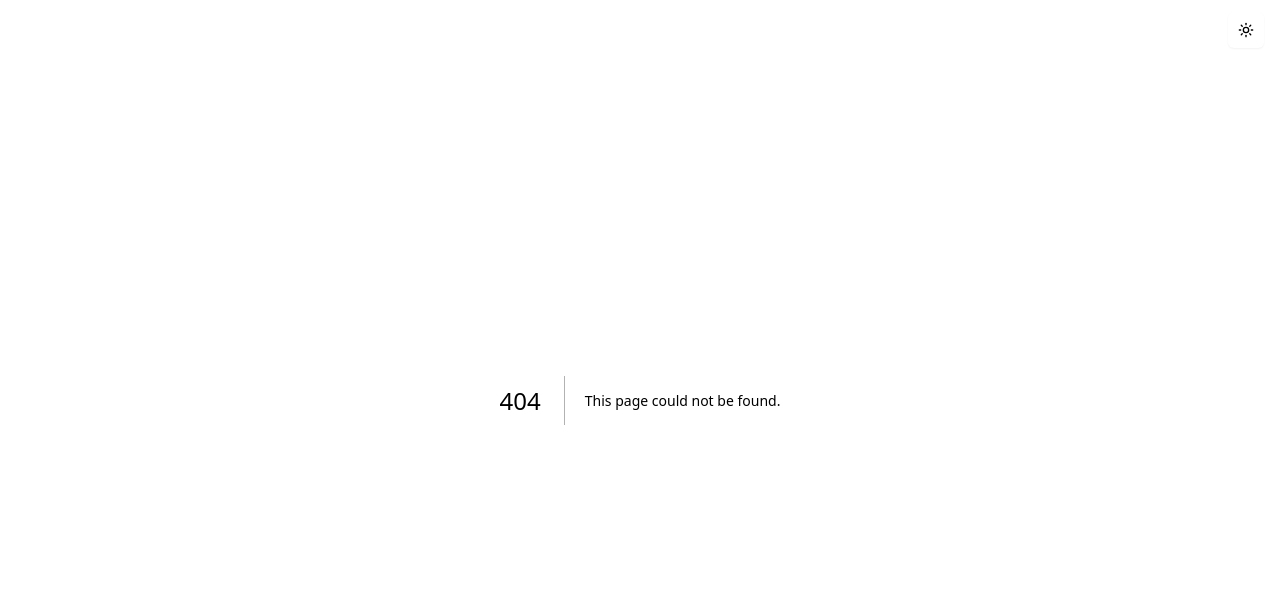
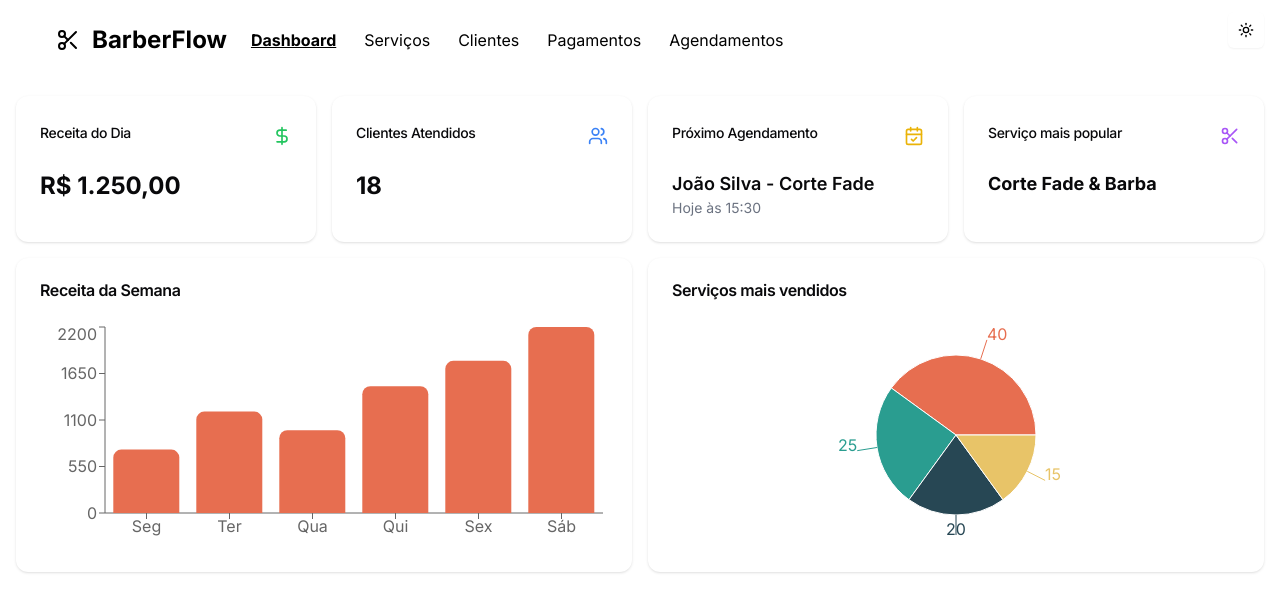
Before and after one commit to Edmito/BarberFlow, a Next.js app in the folder frontend/: page /dashboard in a window 1280 px wide. Before the commit this address had no page. Shown: the top 612 px of the page. Built offline with nearby package versions, Linux system fonts and the light colour scheme; sample sign-in values are in the browser's storage.

Commit message:
feat(frontend): add dashboard page with revenue and services charts

```diff
--- /dev/null
+++ b/frontend/app/(pages)/dashboard/page.tsx
@@ -0,0 +1,177 @@
+'use client';
+
+import { useRouter } from 'next/navigation';
+import { useEffect } from 'react';
+import {
+  Bar,
+  BarChart,
+  ResponsiveContainer,
+  Tooltip,
+  XAxis,
+  YAxis,
+  PieChart,
+  Pie,
+  Cell,
+} from 'recharts';
+import {
+  Card,
+  CardContent,
+  CardHeader,
+  CardTitle,
+} from '@/app/_components/ui/card';
+import {
+  DollarSign,
+  CalendarCheck,
+  Users,
+  Scissors,
+  TrendingUp,
+} from 'lucide-react';
+import Header from '@/app/_components/Header';
+
+const revenueData = [
+  { day: 'Seg', value: 750 },
+  { day: 'Ter', value: 1200 },
+  { day: 'Qua', value: 980 },
+  { day: 'Qui', value: 1500 },
+  { day: 'Sex', value: 1800 },
+  { day: 'Sáb', value: 2200 },
+];
+
+const servicesData = [
+  { name: 'Corte Fade', value: 40 },
+  { name: 'Barba', value: 25 },
+  { name: 'Corte Simples', value: 20 },
+  { name: 'Sobrancelha', value: 15 },
+];
+
+const COLORS = [
+  'hsl(var(--chart-1))',
+  'hsl(var(--chart-2))',
+  'hsl(var(--chart-3))',
+  'hsl(var(--chart-4))',
+];
+
+const DashboardPage = () => {
+  const router = useRouter();
+
+  useEffect(() => {
+    const token = localStorage.getItem('token');
+    if (!token) {
+      router.push('/login');
+    }
+  }, [router]);
+
+  return (
+    <div>
+      <Header />
+
+      <div className="grid grid-cols-1 md:grid-cols-2 lg:grid-cols-4 gap-4 p-4">
+        {/* Receita do Dia */}
+        <Card>
+          <CardHeader className="flex flex-row items-center justify-between">
+            <CardTitle className="text-sm font-medium">
+              Receita do Dia
+            </CardTitle>
+            <DollarSign className="h-5 w-5 text-green-500" />
+          </CardHeader>
+          <CardContent>
+            <p className="text-2xl font-bold">R$ 1.250,00</p>
+          </CardContent>
+        </Card>
+
+        {/* Clientes Atendidos */}
+        <Card>
+          <CardHeader className="flex flex-row items-center justify-between">
+            <CardTitle className="text-sm font-medium">
+              Clientes Atendidos
+            </CardTitle>
+            <Users className="h-5 w-5 text-blue-500" />
+          </CardHeader>
+          <CardContent>
+            <p className="text-2xl font-bold">18</p>
+          </CardContent>
+        </Card>
+
+        {/* Próximos Agendamentos */}
+        <Card>
+          <CardHeader className="flex flex-row items-center justify-between">
+            <CardTitle className="text-sm font-medium">
+              Próximo Agendamento
+            </CardTitle>
+            <CalendarCheck className="h-5 w-5 text-yellow-500" />
+          </CardHeader>
+          <CardContent>
+            <p className="text-lg font-semibold">João Silva - Corte Fade</p>
+            <p className="text-sm text-gray-500">Hoje às 15:30</p>
+          </CardContent>
+        </Card>
+
+        {/* Serviços mais populares */}
+        <Card>
+          <CardHeader className="flex flex-row items-center justify-between">
+            <CardTitle className="text-sm font-medium">
+              Serviço mais popular
+            </CardTitle>
+            <Scissors className="h-5 w-5 text-purple-500" />
+          </CardHeader>
+          <CardContent>
+            <p className="text-lg font-bold">Corte Fade & Barba</p>
+          </CardContent>
+        </Card>
+
+        {/* Gráfico de Receita da Semana */}
+        <Card className="col-span-2">
+          <CardHeader>
+            <CardTitle>Receita da Semana</CardTitle>
+          </CardHeader>
+          <CardContent className="h-[250px]">
+            <ResponsiveContainer width="100%" height="100%">
+              <BarChart data={revenueData}>
+                <XAxis dataKey="day" />
+                <YAxis />
+                <Tooltip />
+                <Bar
+                  dataKey="value"
+                  fill="hsl(var(--chart-1))"
+                  radius={[8, 8, 0, 0]}
+                />
+              </BarChart>
+            </ResponsiveContainer>
+          </CardContent>
+        </Card>
+
+        {/* Gráfico de Distribuição de Serviços */}
+        <Card className="col-span-2">
+          <CardHeader>
+            <CardTitle>Serviços mais vendidos</CardTitle>
+          </CardHeader>
+          <CardContent className="flex justify-center items-center h-[250px]">
+            <ResponsiveContainer width="100%" height="100%">
+              <PieChart>
+                <Pie
+                  data={servicesData}
+                  dataKey="value"
+                  nameKey="name"
+                  cx="50%"
+                  cy="50%"
+                  outerRadius={80}
+                  label
+                >
+                  {servicesData.map((_, index) => (
+                    <Cell
+                      key={`cell-${index}`}
+                      fill={COLORS[index % COLORS.length]}
+                    />
+                  ))}
+                </Pie>
+                <Tooltip />
+              </PieChart>
+            </ResponsiveContainer>
+          </CardContent>
+        </Card>
+      </div>
+    </div>
+  );
+};
+
+export default DashboardPage;
```
